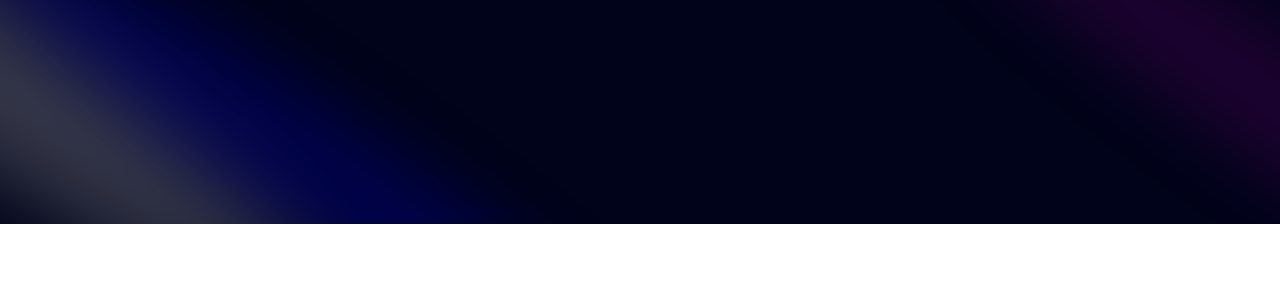
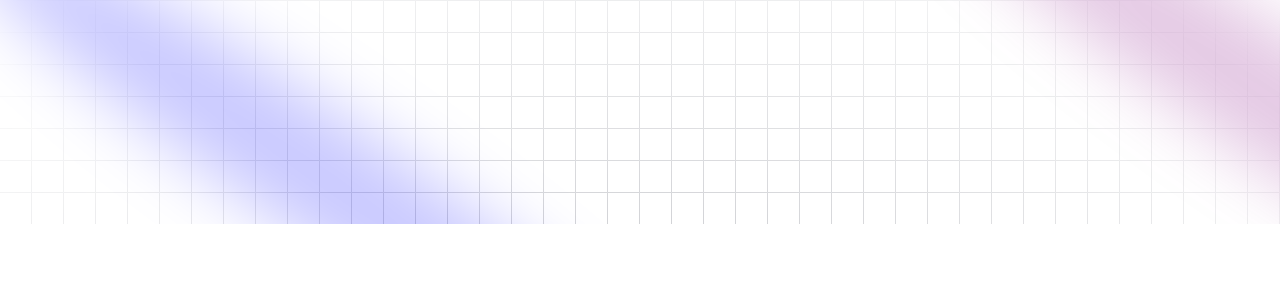
Before and after one commit to MariusDevelops/mysite, a Next.js app: page / in a window 1280 px wide. Shown: the top 300 px of the page. Built offline with nearby package versions, Linux system fonts and the light colour scheme.

Commit message:
feat: add hero grid background

```diff
--- a/components/Hero.tsx
+++ b/components/Hero.tsx
@@ -19,6 +19,23 @@
           fill="purple"
         />
       </div>
+
+      {/**
+       *  UI: grid
+       *  change bg color to bg-black-100 and reduce grid color from
+       *  0.2 to 0.03
+       */}
+      <div
+        className="absolute left-0 top-0 flex h-screen w-full
+       items-center justify-center bg-white bg-grid-black-100/[0.2] dark:bg-black-100 dark:bg-grid-white/[0.03]"
+      >
+        {/* Radial gradient for the container to give a faded look */}
+        <div
+          // chnage the bg to bg-black-100, so it matches the bg color and will blend in
+          className="pointer-events-none absolute inset-0 flex items-center justify-center bg-white
+         [mask-image:radial-gradient(ellipse_at_center,transparent_20%,black)] dark:bg-black-100"
+        />
+      </div>
     </div>
   );
 };
--- a/components/ui/Spotlight.tsx
+++ b/components/ui/Spotlight.tsx
@@ -1,5 +1,5 @@
 import React from "react";
-import { cn } from "@/utils/cn";
+import { cn } from "@/lib/utlis";
 
 type SpotlightProps = {
   className?: string;
--- a/package.json
+++ b/package.json
@@ -14,6 +14,7 @@
     "eslint-config-standard": "^17.1.0",
     "eslint-plugin-tailwindcss": "^3.17.4",
     "framer-motion": "^11.5.4",
+    "mini-svg-data-uri": "^1.4.4",
     "next": "14.2.11",
     "prettier": "^3.3.3",
     "react": "^18",
--- a/tailwind.config.ts
+++ b/tailwind.config.ts
@@ -1,5 +1,8 @@
 import type { Config } from "tailwindcss";
 
+const svgToDataUri = require("mini-svg-data-uri");
+
+const colors = require("tailwindcss/colors");
 const {
   default: flattenColorPalette,
 } = require("tailwindcss/lib/util/flattenColorPalette");
@@ -17,6 +20,9 @@
         black: {
           DEFAULT: "#000",
           100: "#000319",
+        },
+        white: {
+          DEFAULT: "#FFF",
         },
       },
       animation: {
@@ -36,7 +42,32 @@
       },
     },
   },
-  plugins: [addVariablesForColors],
+  plugins: [
+    addVariablesForColors,
+
+    function ({ matchUtilities, theme }: any) {
+      matchUtilities(
+        {
+          "bg-grid": (value: any) => ({
+            backgroundImage: `url("${svgToDataUri(
+              `<svg xmlns="http://www.w3.org/2000/svg" viewBox="0 0 32 32" width="32" height="32" fill="none" stroke="${value}"><path d="M0 .5H31.5V32"/></svg>`
+            )}")`,
+          }),
+          "bg-grid-small": (value: any) => ({
+            backgroundImage: `url("${svgToDataUri(
+              `<svg xmlns="http://www.w3.org/2000/svg" viewBox="0 0 32 32" width="8" height="8" fill="none" stroke="${value}"><path d="M0 .5H31.5V32"/></svg>`
+            )}")`,
+          }),
+          "bg-dot": (value: any) => ({
+            backgroundImage: `url("${svgToDataUri(
+              `<svg xmlns="http://www.w3.org/2000/svg" viewBox="0 0 32 32" width="16" height="16" fill="none"><circle fill="${value}" id="pattern-circle" cx="10" cy="10" r="1.6257413380501518"></circle></svg>`
+            )}")`,
+          }),
+        },
+        { values: flattenColorPalette(theme("backgroundColor")), type: "color" }
+      );
+    },
+  ],
 };
 
 // This plugin adds each Tailwind color as a global CSS variable, e.g. var(--gray-200).
```
Also changed, not shown: lib/utlis.ts (renamed from utils/cn.ts), 1 other file (tests, documents, lock files or other folders).
